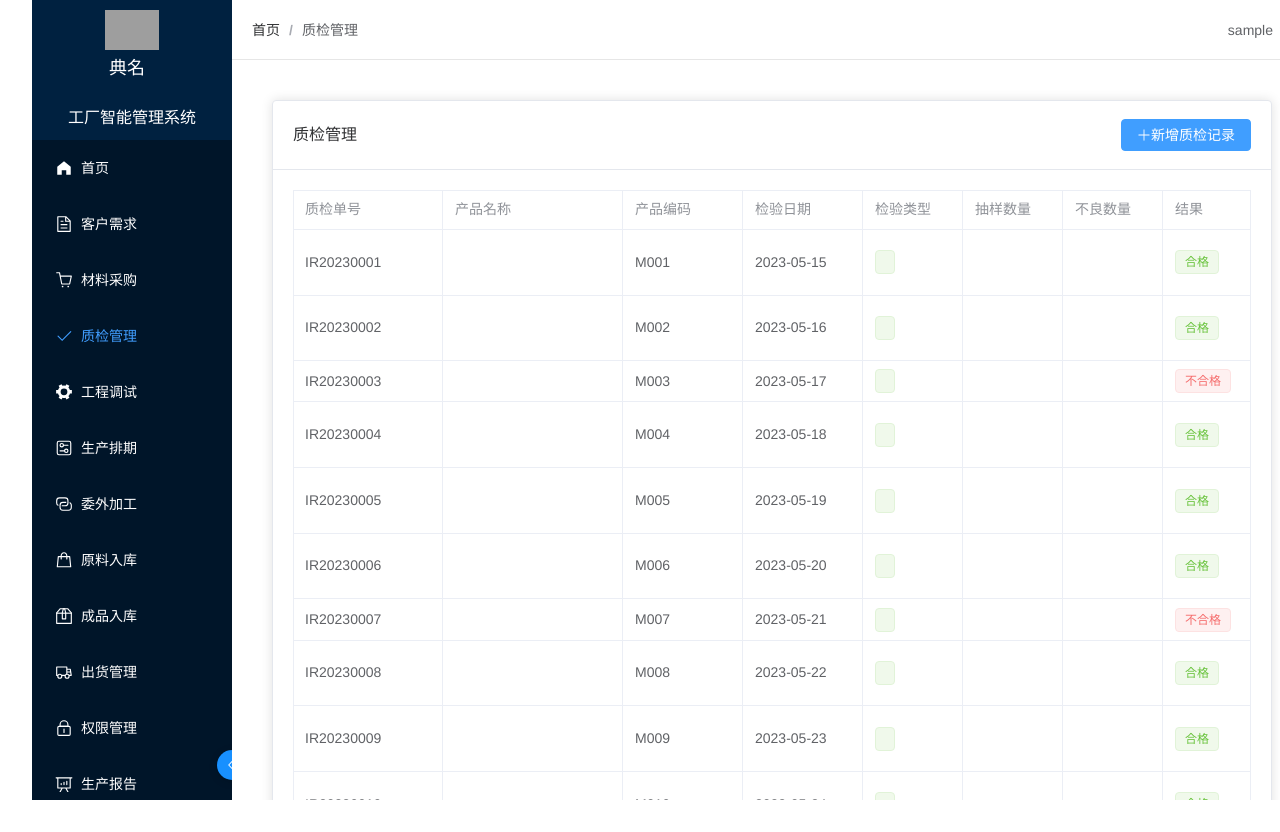
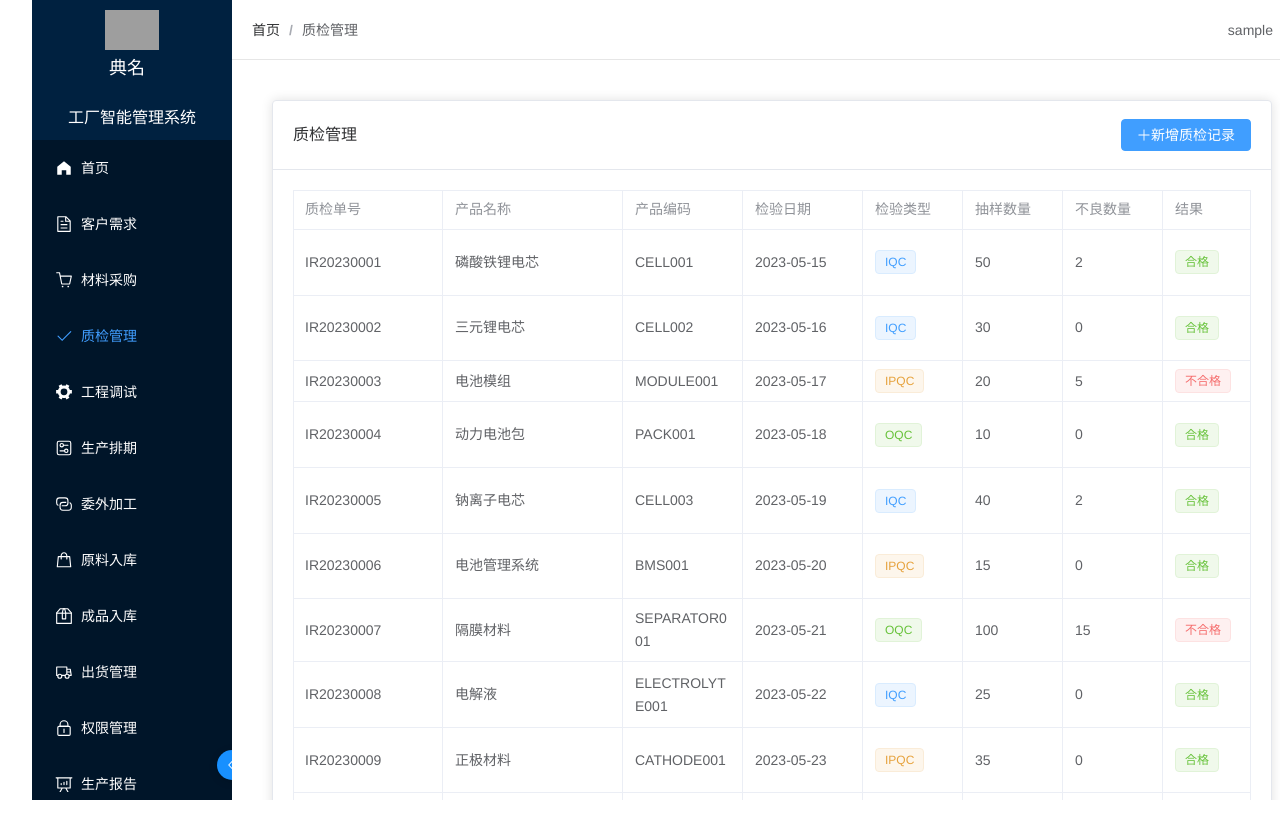
Before and after one commit to giftboys8/ymx, a Vue app: page /quality-inspection in a window 1280 px wide. Shown: the top 832 px of the page. Built offline with nearby package versions, Linux system fonts and the light colour scheme; sample sign-in values are in the browser's storage; grey boxes are pictures that could not be loaded.

Commit message:
完善质检管理数据

```diff
--- a/src/stores/index.js
+++ b/src/stores/index.js
@@ -711,139 +711,293 @@ export const useQualityStore = defineStore('quality', {
     inspectionRecords: [
       {
         record_id: 'IR20230001',
-        product_code: 'M001',
+        product_code: 'CELL001',
+        product_name: '磷酸铁锂电芯',
         inspection_date: '2023-05-15',
-        inspector: 'IQC',
-        result: 'Pass'
+        inspection_type: 'IQC',
+        inspector: '张工程师',
+        batch_number: 'BATCH001',
+        sample_size: 50,
+        accepted_qty: 48,
+        rejected_qty: 2,
+        result: 'Pass',
+        remarks: '电芯容量测试合格，外观检查通过'
       },
       {
         record_id: 'IR20230002',
-        product_code: 'M002',
+        product_code: 'CELL002',
+        product_name: '三元锂电芯',
         inspection_date: '2023-05-16',
-        inspector: 'IQC',
-        result: 'Pass'
+        inspection_type: 'IQC',
+        inspector: '李工程师',
+        batch_number: 'BATCH002',
+        sample_size: 30,
+        accepted_qty: 30,
+        rejected_qty: 0,
+        result: 'Pass',
+        remarks: '电压一致性良好，内阻符合标准'
       },
       {
         record_id: 'IR20230003',
-        product_code: 'M003',
+        product_code: 'MODULE001',
+        product_name: '电池模组',
         inspection_date: '2023-05-17',
-        inspector: 'IPQC',
-        result: 'Fail'
+        inspection_type: 'IPQC',
+        inspector: '王工程师',
+        batch_number: 'BATCH003',
+        sample_size: 20,
+        accepted_qty: 15,
+        rejected_qty: 5,
+        result: 'Fail',
+        remarks: '发现绝缘电阻不达标，需要返工'
       },
       {
         record_id: 'IR20230004',
-        product_code: 'M004',
+        product_code: 'PACK001',
+        product_name: '动力电池包',
         inspection_date: '2023-05-18',
-        inspector: 'OQC',
-        result: 'Pass'
+        inspection_type: 'OQC',
+        inspector: '赵工程师',
+        batch_number: 'BATCH004',
+        sample_size: 10,
+        accepted_qty: 10,
+        rejected_qty: 0,
+        result: 'Pass',
+        remarks: 'BMS通信正常，热管理系统工作正常'
       },
       {
         record_id: 'IR20230005',
-        product_code: 'M005',
+        product_code: 'CELL003',
+        product_name: '钠离子电芯',
         inspection_date: '2023-05-19',
-        inspector: 'IQC',
-        result: 'Pass'
+        inspection_type: 'IQC',
+        inspector: '陈工程师',
+        batch_number: 'BATCH005',
+        sample_size: 40,
+        accepted_qty: 38,
+        rejected_qty: 2,
+        result: 'Pass',
+        remarks: '新型钠离子电芯性能稳定'
       },
       {
         record_id: 'IR20230006',
-        product_code: 'M006',
+        product_code: 'BMS001',
+        product_name: '电池管理系统',
         inspection_date: '2023-05-20',
-        inspector: 'IPQC',
-        result: 'Pass'
+        inspector: '孙工程师',
+        inspection_type: 'IPQC',
+        batch_number: 'BATCH006',
+        sample_size: 15,
+        accepted_qty: 15,
+        rejected_qty: 0,
+        result: 'Pass',
+        remarks: 'BMS功能测试全部通过'
       },
       {
         record_id: 'IR20230007',
-        product_code: 'M007',
+        product_code: 'SEPARATOR001',
+        product_name: '隔膜材料',
         inspection_date: '2023-05-21',
-        inspector: 'OQC',
-        result: 'Fail'
+        inspection_type: 'OQC',
+        inspector: '周工程师',
+        batch_number: 'BATCH007',
+        sample_size: 100,
+        accepted_qty: 85,
+        rejected_qty: 15,
+        result: 'Fail',
+        remarks: '隔膜厚度不均匀，孔隙率不达标'
       },
       {
         record_id: 'IR20230008',
-        product_code: 'M008',
+        product_code: 'ELECTROLYTE001',
+        product_name: '电解液',
         inspection_date: '2023-05-22',
-        inspector: 'IQC',
-        result: 'Pass'
+        inspection_type: 'IQC',
+        inspector: '吴工程师',
+        batch_number: 'BATCH008',
+        sample_size: 25,
+        accepted_qty: 25,
+        rejected_qty: 0,
+        result: 'Pass',
+        remarks: '电解液纯度和导电性符合要求'
       },
       {
         record_id: 'IR20230009',
-        product_code: 'M009',
+        product_code: 'CATHODE001',
+        product_name: '正极材料',
         inspection_date: '2023-05-23',
-        inspector: 'IPQC',
-        result: 'Pass'
+        inspection_type: 'IPQC',
+        inspector: '郑工程师',
+        batch_number: 'BATCH009',
+        sample_size: 35,
+        accepted_qty: 35,
+        rejected_qty: 0,
+        result: 'Pass',
+        remarks: '正极材料粒度分布均匀，比容量达标'
       },
       {
         record_id: 'IR20230010',
-        product_code: 'M010',
+        product_code: 'ANODE001',
+        product_name: '负极材料',
         inspection_date: '2023-05-24',
-        inspector: 'OQC',
-        result: 'Pass'
+        inspection_type: 'OQC',
+        inspector: '黄工程师',
+        batch_number: 'BATCH010',
+        sample_size: 30,
+        accepted_qty: 30,
+        rejected_qty: 0,
+        result: 'Pass',
+        remarks: '石墨负极材料结构稳定'
       },
       {
         record_id: 'IR20230011',
-        product_code: 'M011',
+        product_code: 'THERMAL001',
+        product_name: '热管理组件',
         inspection_date: '2023-05-25',
-        inspector: 'IQC',
-        result: 'Fail'
+        inspection_type: 'IQC',
+        inspector: '刘工程师',
+        batch_number: 'BATCH011',
+        sample_size: 20,
+        accepted_qty: 16,
+        rejected_qty: 4,
+        result: 'Fail',
+        remarks: '散热片焊接质量不合格'
       },
       {
         record_id: 'IR20230012',
-        product_code: 'M012',
+        product_code: 'CONNECTOR001',
+        product_name: '连接器组件',
         inspection_date: '2023-05-26',
-        inspector: 'IPQC',
-        result: 'Pass'
+        inspection_type: 'IPQC',
+        inspector: '马工程师',
+        batch_number: 'BATCH012',
+        sample_size: 50,
+        accepted_qty: 50,
+        rejected_qty: 0,
+        result: 'Pass',
+        remarks: '连接器接触电阻和绝缘性能良好'
       }
     ],
     defects: [
       {
         defect_id: 'DF20230001',
         record_id: 'IR20230003',
-        defect_type: '外观缺陷',
-        defect_description: '表面有划痕',
-        defect_level: '轻微',
-        quantity: 5,
-        location: 'A区域',
-        corrective_action: '重新抛光处理'
+        defect_type: '绝缘性能缺陷',
+        defect_description: '模组绝缘电阻低于100MΩ标准',
+        defect_level: '严重',
+        quantity: 3,
+        location: '模组连接端子',
+        corrective_action: '更换绝缘材料，重新装配'
       },
       {
         defect_id: 'DF20230002',
         record_id: 'IR20230003',
-        defect_description: '尺寸超差',
-        defect_type: '尺寸缺陷',
-        defect_level: '严重',
+        defect_type: '焊接缺陷',
+        defect_description: '电芯连接片焊接不牢固',
+        defect_level: '一般',
         quantity: 2,
-        location: 'B区域',
-        corrective_action: '返工重做'
+        location: '正负极连接片',
+        corrective_action: '重新焊接，加强工艺控制'
       },
       {
         defect_id: 'DF20230003',
         record_id: 'IR20230007',
-        defect_type: '功能缺陷',
-        defect_description: '散热效果不佳',
+        defect_type: '材料缺陷',
+        defect_description: '隔膜厚度不均匀，存在微孔堵塞',
+        defect_level: '严重',
+        quantity: 15,
+        location: '隔膜中心区域',
+        corrective_action: '更换隔膜供应商，优化生产工艺'
+      },
+      {
+        defect_id: 'DF20230004',
+        record_id: 'IR20230007',
+        defect_type: '孔隙率缺陷',
+        defect_description: '隔膜孔隙率低于40%标准要求',
+        defect_level: '一般',
+        quantity: 8,
+        location: '隔膜边缘区域',
+        corrective_action: '调整拉伸工艺参数'
+      },
+      {
+        defect_id: 'DF20230005',
+        record_id: 'IR20230011',
+        defect_type: '焊接质量缺陷',
+        defect_description: '散热片与基板焊接存在虚焊',
+        defect_level: '严重',
+        quantity: 4,
+        location: '散热片焊接点',
+        corrective_action: '重新焊接，提高焊接温度'
+      },
+      {
+        defect_id: 'DF20230006',
+        record_id: 'IR20230001',
+        defect_type: '容量不足',
+        defect_description: '电芯实际容量低于标称容量5%以上',
+        defect_level: '一般',
+        quantity: 2,
+        location: '电芯内部',
+        corrective_action: '调整活性物质配比，优化涂布工艺'
+      },
+      {
+        defect_id: 'DF20230007',
+        record_id: 'IR20230005',
+        defect_type: '外观缺陷',
+        defect_description: '电芯外壳表面有凹痕和划伤',
+        defect_level: '轻微',
+        quantity: 2,
+        location: '电芯外壳',
+        corrective_action: '改进包装方式，加强运输保护'
+      },
+      {
+        defect_id: 'DF20230008',
+        record_id: 'IR20230004',
+        defect_type: 'BMS通信异常',
+        defect_description: 'CAN总线通信偶发性中断',
+        defect_level: '一般',
+        quantity: 1,
+        location: 'BMS主控板',
+        corrective_action: '检查线束连接，更新软件版本'
+      },
+      {
+        defect_id: 'DF20230009',
+        record_id: 'IR20230008',
+        defect_type: '电解液纯度',
+        defect_description: '电解液中检测到微量金属离子污染',
+        defect_level: '轻微',
+        quantity: 1,
+        location: '电解液样品',
+        corrective_action: '加强原料检验，改进净化工艺'
+      },
+      {
+        defect_id: 'DF20230010',
+        record_id: 'IR20230009',
+        defect_type: '粒度分布异常',
+        defect_description: '正极材料粒度分布不均匀，D50偏差较大',
         defect_level: '一般',
         quantity: 3,
-        location: 'C区域',
-        corrective_action: '更换散热材料'
-      },
-      {
-        defect_id: 'DF20230004',
-        record_id: 'IR20230011',
-        defect_type: '装配缺陷',
-        defect_description: '按键松动',
+        location: '正极材料批次',
+        corrective_action: '优化球磨工艺，加强筛分控制'
+      },
+      {
+        defect_id: 'DF20230011',
+        record_id: 'IR20230012',
+        defect_type: '接触电阻异常',
+        defect_description: '连接器接触电阻超过规定值',
+        defect_level: '轻微',
+        quantity: 2,
+        location: '连接器触点',
+        corrective_action: '清洁触点表面，检查镀层质量'
+      },
+      {
+        defect_id: 'DF20230012',
+        record_id: 'IR20230002',
+        defect_type: '内阻异常',
+        defect_description: '电芯内阻超过0.5mΩ标准要求',
         defect_level: '一般',
-        quantity: 8,
-        location: 'D区域',
-        corrective_action: '重新装配'
-      },
-      {
-        defect_id: 'DF20230005',
-        record_id: 'IR20230011',
-        defect_type: '外观缺陷',
-        defect_description: '颜色不均匀',
-        defect_level: '轻微',
-        quantity: 12,
-        location: 'E区域',
-        corrective_action: '重新喷涂'
+        quantity: 1,
+        location: '电芯内部',
+        corrective_action: '检查电解液浸润性，优化极片压实密度'
       }
     ]
   }),
--- a/src/views/QualityInspection.vue
+++ b/src/views/QualityInspection.vue
@@ -16,11 +16,17 @@ const productOptions = ref([])
 // 加载数据
 onMounted(() => {
   inspectionRecordsData.value = qualityStore.inspectionRecords
-  // 从质检标准中获取产品信息
-  productOptions.value = qualityStore.inspectionStandards.map(item => ({
-    product_code: item.product_code,
-    product_name: `产品${item.product_code}`,
-  }))
+  // 从质检记录中获取产品信息
+  const uniqueProducts = new Map()
+  qualityStore.inspectionRecords.forEach(record => {
+    if (!uniqueProducts.has(record.product_code)) {
+      uniqueProducts.set(record.product_code, {
+        product_code: record.product_code,
+        product_name: record.product_name
+      })
+    }
+  })
+  productOptions.value = Array.from(uniqueProducts.values())
   // 初始化分页数据
   total.value = inspectionRecordsData.value.length
   defectTotal.value = 0
```
